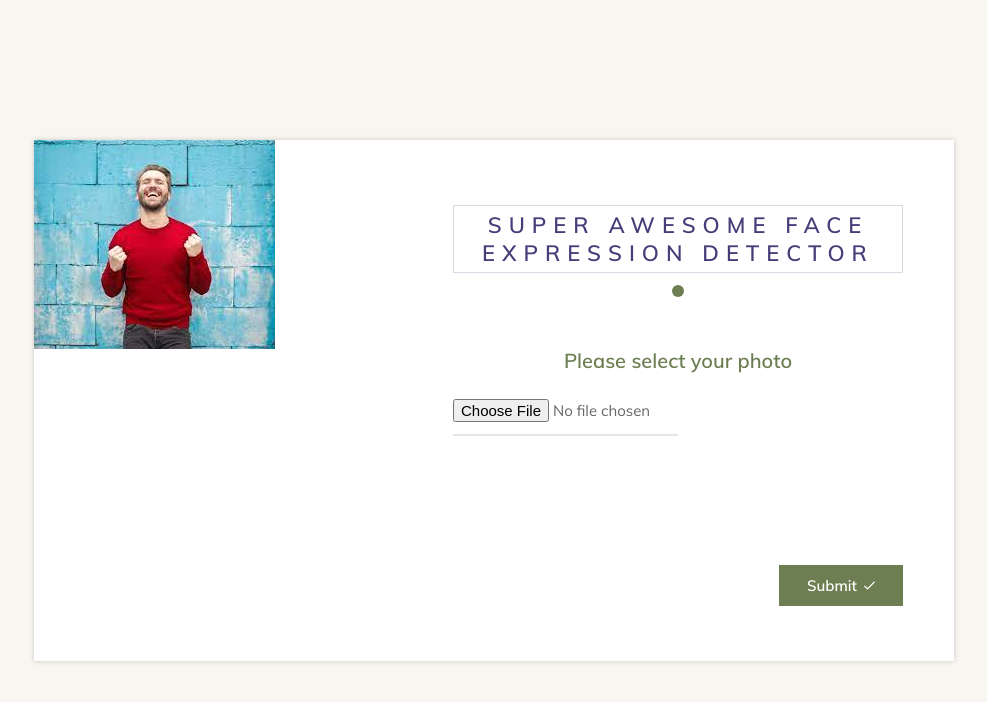
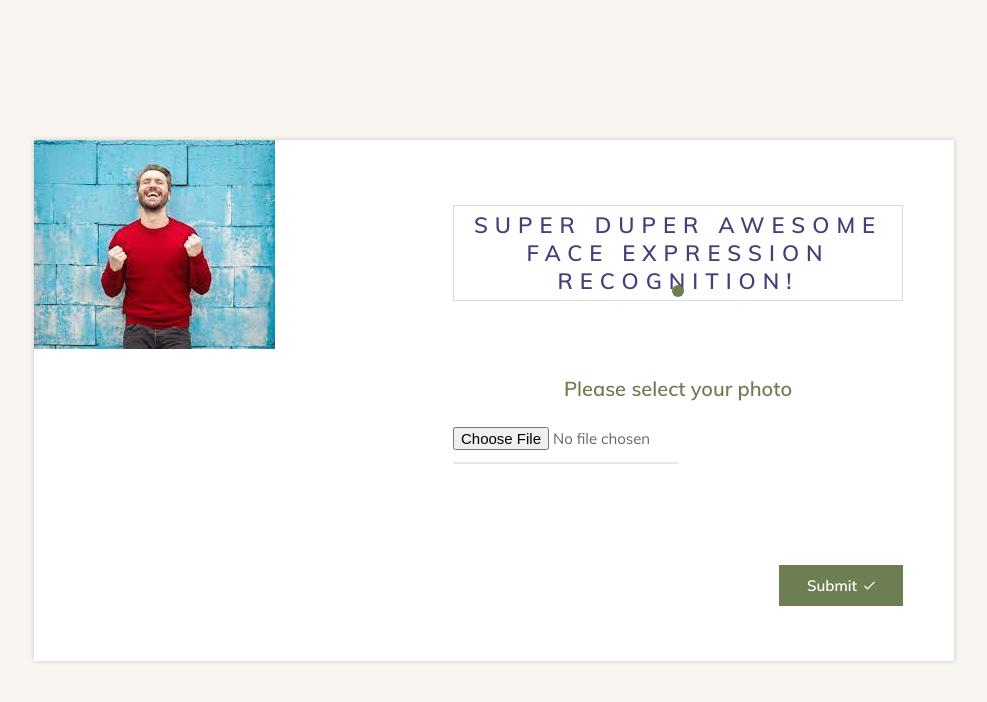
Before and after one commit to chooyee/mooddetectorjs, a website: page views/index.html in a window 1280 px wide. Shown: the whole page, without its empty margins (146-1133 px from the left). Drawn offline with nearby package versions, Linux system fonts and the light colour scheme; files that its build step writes are made by us from their sources; no server answers; files whose address does not match are found by name.

Commit message:
update title

```diff
--- a/views/index.html
+++ b/views/index.html
@@ -29,7 +29,7 @@
 						</div>
 						<div class="form-content" >
 							<div class="form-header">
-								<h3>Super Awesome Face Expression Detector</h3>
+								<h3>Super Duper Awesome Face Expression Recognition!</h3>
 							</div>
 							<p>Please select your photo</p>
 							<div class="form-row">
```
